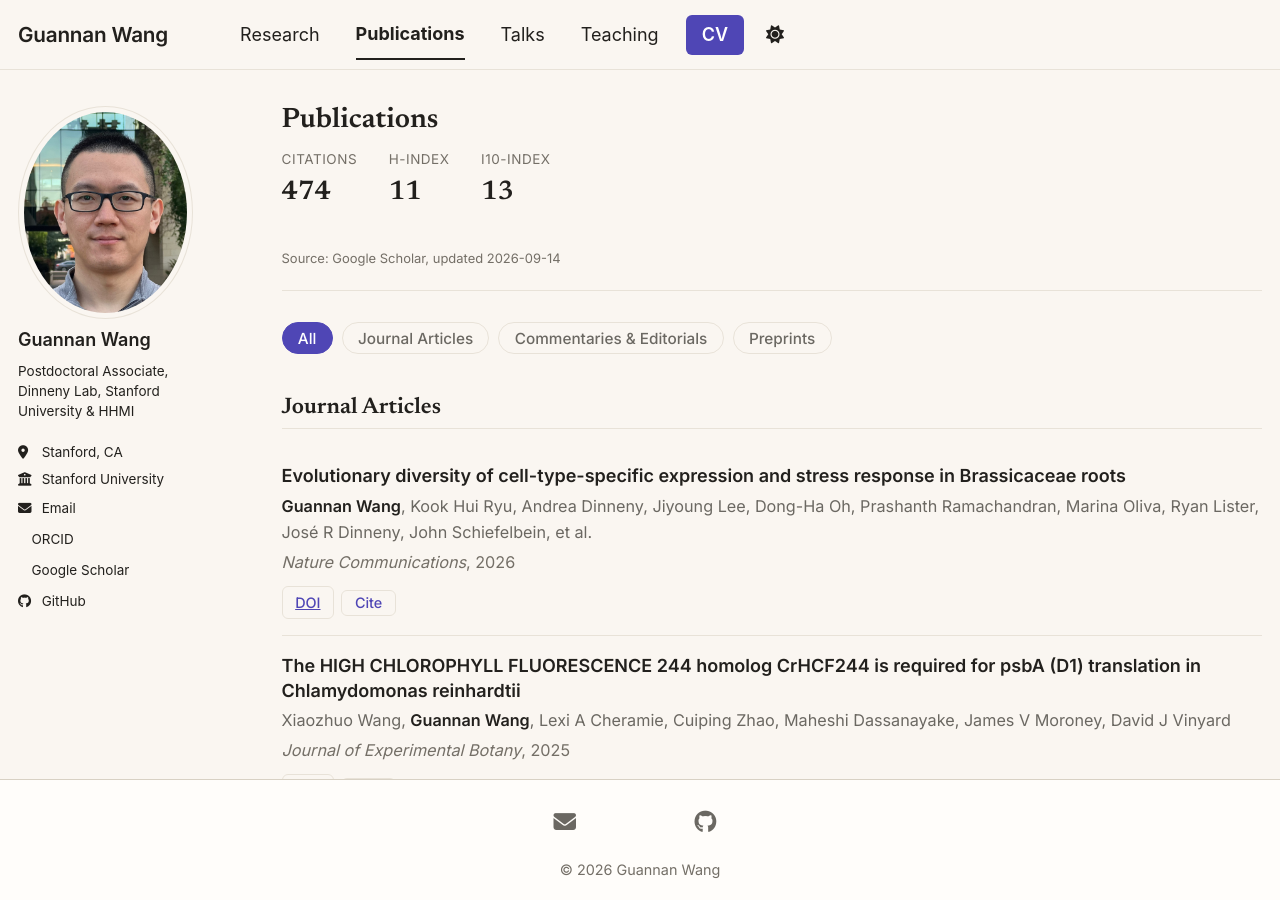
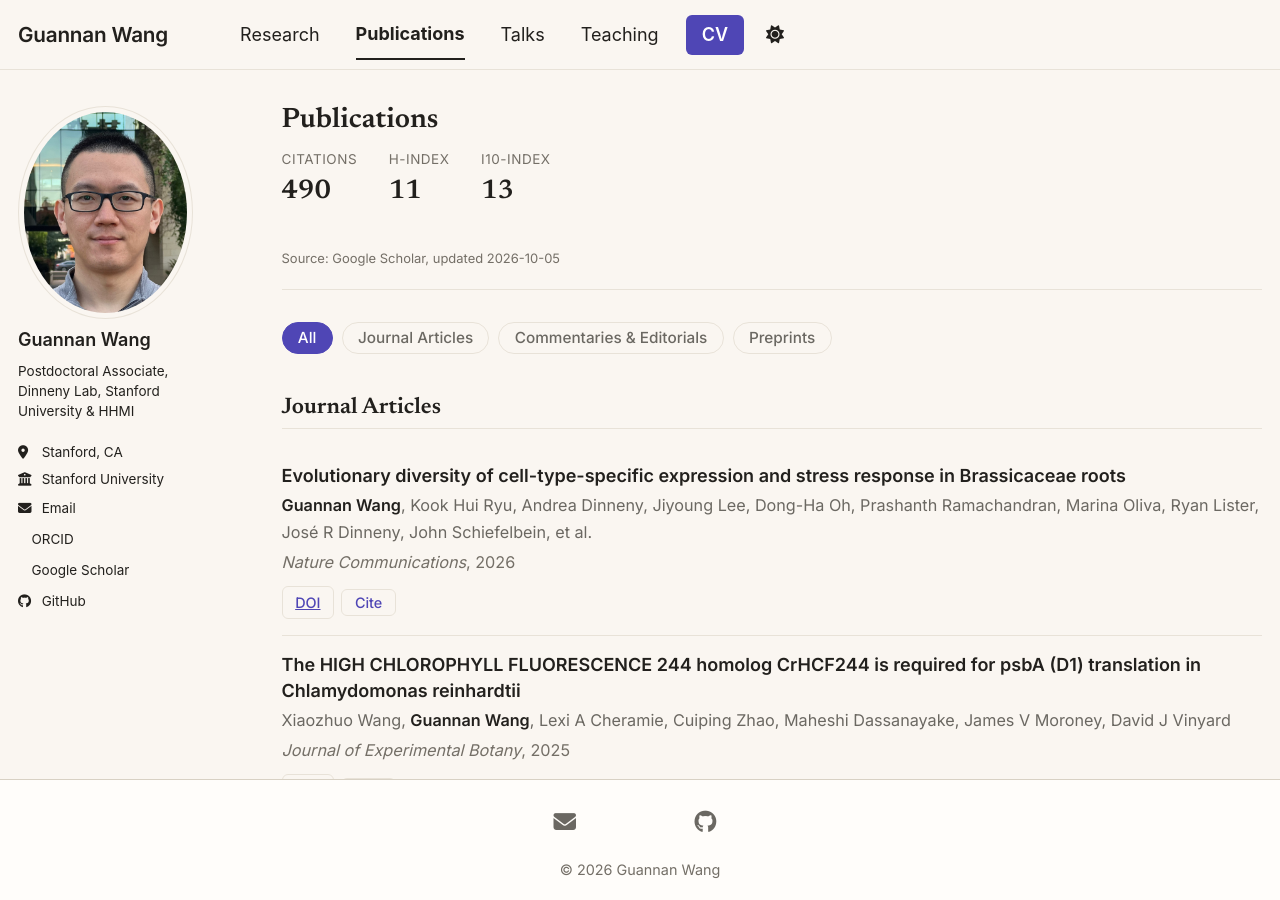
Before and after one commit to Guannan-Wang/guannan-wang.github.io, a Jekyll site: the page built from _pages/publications.html, in a window 1280 px wide and 900 px high. Built offline with Jekyll 4.4.1, drawn with Linux system fonts in a browser that asks for light colours; a style sheet for code colours, icons or effects is not loaded.

Commit message:
chore: update scholar metrics

```diff
--- a/_data/scholar.yml
+++ b/_data/scholar.yml
@@ -1,7 +1,7 @@
 # Citation metrics shown in the homepage hero strip.
 # Auto-updated weekly by scripts/scholar_sync.py (.github/workflows/scholar.yml).
 # Last-good values are cached: a blocked fetch never blanks these.
-citations: 474
+citations: 490
 h_index: 11
 i10_index: 13
-updated: "2026-09-14"
+updated: "2026-10-05"
```
